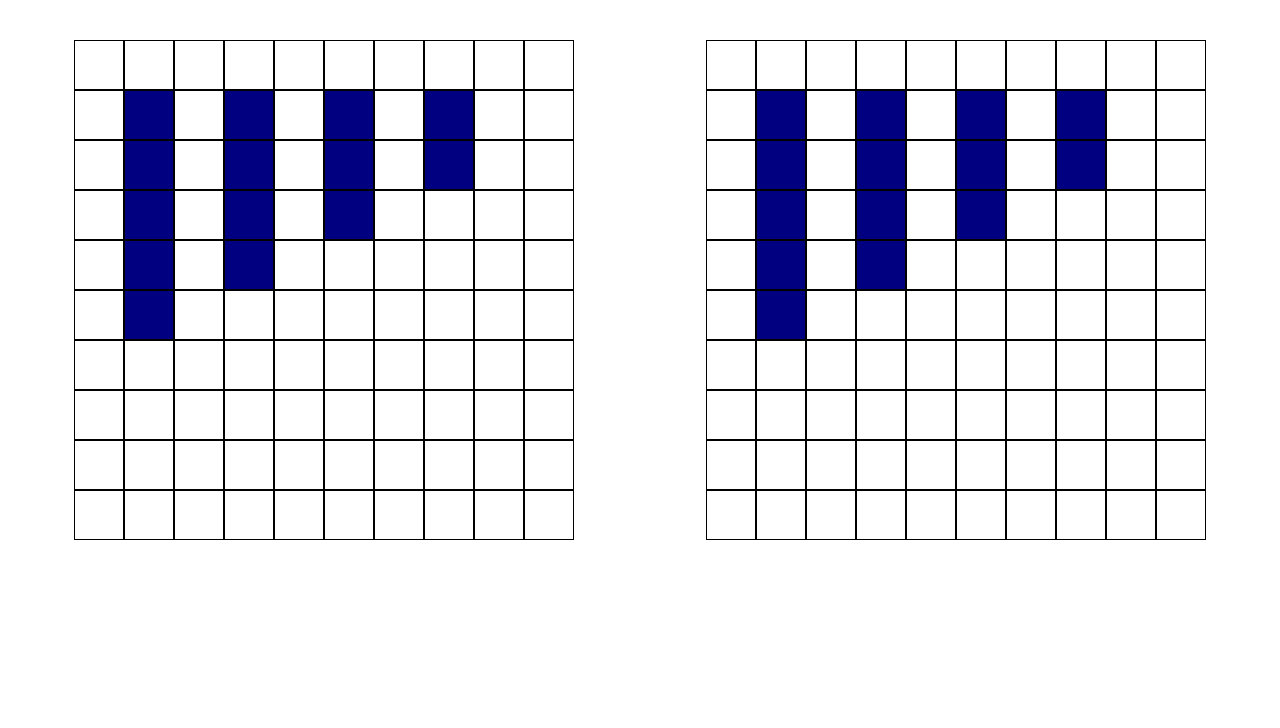
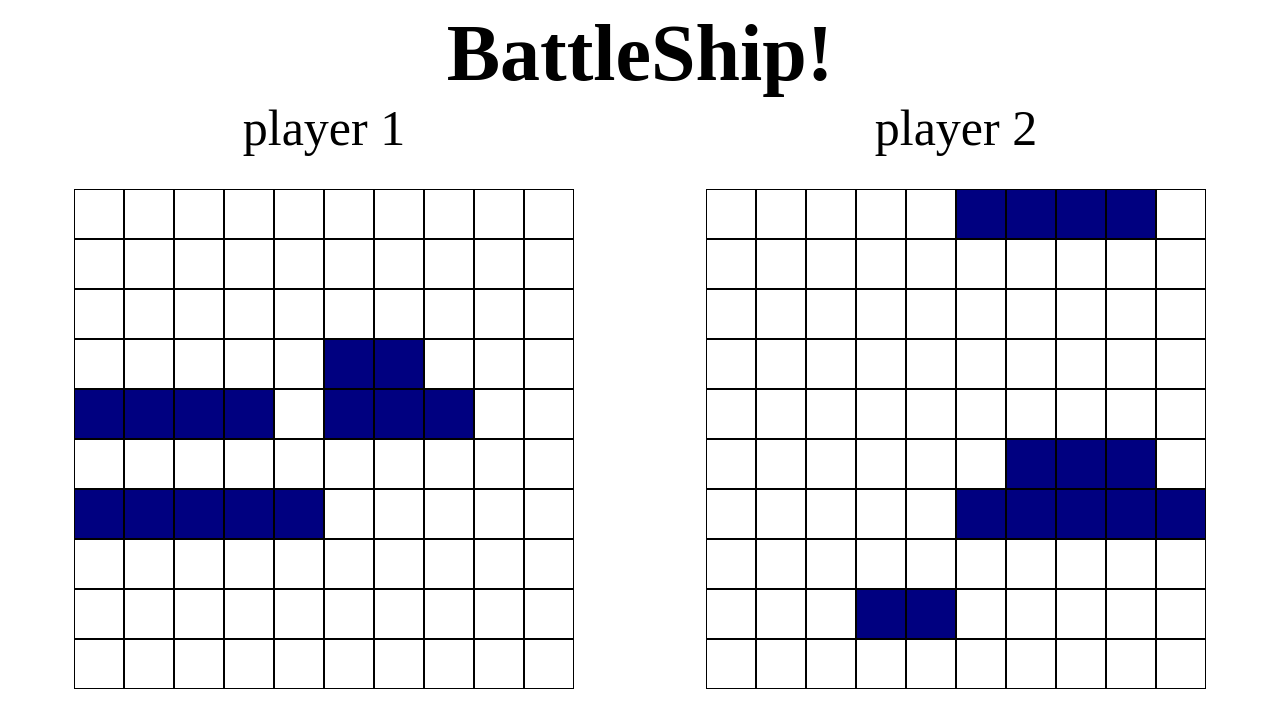
Before and after one commit to Longmann94/battleship-javascript, a website: page index.html in a window 1280 px wide. Drawn offline with Linux system fonts and the light colour scheme.

Commit message:
added randomly placed ships that will check if positions are valid

```diff
--- a/index.html
+++ b/index.html
@@ -7,6 +7,11 @@
     <title>Battleship</title>
   </head>
   <body>
+    <div class="title"></div>
+    <div class="player-title">
+      <div id='player1'></div>
+      <div id='player2'></div>
+    </div>
     <div class="main-container">
 
     </div>
--- a/script.js
+++ b/script.js
@@ -120,7 +120,6 @@ const gameModule = (() => {
     console.log(turn);
     console.log(playerGameBoard.player.playerName);
     if(turn%2 === 1 && playerGameBoard.player.playerName == 'B'){
-      console.log('we got called!');
       if(checkMove(coordinates)){
         playerGameBoard.receiveAttack(coordinates);
         updateBoard();
@@ -128,7 +127,6 @@ const gameModule = (() => {
       }
     }
     else if(turn%2 === 0 && playerGameBoard.player.playerName == 'A'){
-        console.log('we got called!');
         if(checkMove(coordinates)){
           playerGameBoard.receiveAttack(coordinates);
           updateBoard();
@@ -146,20 +144,68 @@ const gameModule = (() => {
     }
   }
 
+  const randomNum = (min, max) => {
+    return Math.floor((Math.random()*max) + min);
+  }
+
+  const generatePosition = (ship, align, playerBoard) => {
+    let shipLength = ship.length;
+    let posArr = [];
+    let truthArr = [];
+    let playerName = playerBoard.player.playerName;
+    let startingPoint = randomNum(1, 98);
+
+    if(align === 'horizontal'){
+      for(let i = 0; i < shipLength; i++)
+      {
+        posArr.push(startingPoint++);
+      }
+    }else if(align === 'vertical'){
+      posArr.push(startingPoint);
+      for(let i = 0; i < shipLength - 1; i++){
+        posArr.push(posArr[i]+10);
+      }
+    }
+
+    if(posArr.find(element => element > 99)){
+      console.log('over 99');
+      return generatePosition(ship, align, playerBoard);
+    }else if(posArr.find(element => element%10 === 9) && posArr.find(element => element%10 === 0)){
+      console.log('out of bound to the right');
+      return generatePosition(ship, align, playerBoard);
+    }
+
+    posArr.forEach(num => truthArr.push(document.querySelector(`#${playerName+num}`).classList.contains('battleship')));
+    if(truthArr.includes(true)){
+      return generatePosition(ship, align, playerBoard);
+    }
+
+    console.log(posArr);
+    return posArr;
+  }
+
+
+
   const initializeGame = () => {
-    //create all ships
-    let aircraftCarrier = new Ship('aircraftCarrier', 5, 0, false, ['11', '21', '31', '41', '51']);
-    let submarine = new Ship('submarine', 4, 0, false, ['13','23','33','43']);
-    let cruiser = new Ship('cruiser', 3, 0, false, ['15', '25', '35']);
-    let patrolBoat = new Ship('patrolBoat', 2, 0, false, ['17', '27']);
+    //add title
+    document.querySelector('.title').textContent = 'BattleShip!';
+    document.querySelector('#player1').textContent = 'player 1';
+    document.querySelector('#player2').textContent = 'player 2';
 
-    let aircraftCarrier1 = new Ship('aircraftCarrier', 5, 0, false, ['11', '21', '31', '41', '51']);
-    let submarine1 = new Ship('submarine', 4, 0, false, ['13','23','33','43']);
-    let cruiser1 = new Ship('cruiser', 3, 0, false, ['15', '25', '35']);
-    let patrolBoat1 = new Ship('patrolBoat', 2, 0, false, ['17', '27']);
     //create players
     player1 = new Player('A', false);
     player2 = new Player('B', false);
+
+    //create all ships
+    let aircraftCarrier = new Ship('aircraftCarrier', 5, 0, false);
+    let submarine = new Ship('submarine', 4, 0, false);
+    let cruiser = new Ship('cruiser', 3, 0, false);
+    let patrolBoat = new Ship('patrolBoat', 2, 0, false);
+
+    let aircraftCarrier1 = new Ship('aircraftCarrier', 5, 0, false);
+    let submarine1 = new Ship('submarine', 4, 0, false);
+    let cruiser1 = new Ship('cruiser', 3, 0, false);
+    let patrolBoat1 = new Ship('patrolBoat', 2, 0, false);
 
     //create board
     player1Gameboard = new Gameboard(100, player1, [aircraftCarrier, submarine, cruiser, patrolBoat]);
@@ -168,21 +214,65 @@ const gameModule = (() => {
     player1Gameboard.createGameBoard();
     player2Gameboard.createGameBoard();
 
-    player1Gameboard.ships.forEach(ship => player1Gameboard.placeShip(ship));
-    player2Gameboard.ships.forEach(ship => player2Gameboard.placeShip(ship));
-
     playerGridA = document.querySelector(`#${player1.playerName}`).childNodes;
     playerGridB = document.querySelector(`#${player2.playerName}`).childNodes;
 
     playerGridA.forEach(grid => grid.addEventListener('click', (e) => selectGrid(e, player1Gameboard)));
     playerGridB.forEach(grid => grid.addEventListener('click', (e) => selectGrid(e, player2Gameboard)));
+
+    async function player1SetShips(){
+
+      try{
+        aircraftCarrier.position = await generatePosition(aircraftCarrier, 'horizontal', player1Gameboard);
+        player1Gameboard.placeShip(aircraftCarrier);
+        submarine.position = await generatePosition(submarine, 'horizontal', player1Gameboard);
+        player1Gameboard.placeShip(submarine);
+        cruiser.position = await generatePosition(cruiser, 'horizontal', player1Gameboard);
+        player1Gameboard.placeShip(cruiser);
+        patrolBoat.position = await generatePosition(patrolBoat, 'horizontal', player1Gameboard);
+        player1Gameboard.placeShip(patrolBoat);
+      } catch (err){
+        console.log(err);
+      }
+
+    }
+
+    player1SetShips();
+
+    async function player2SetShips(){
+
+      try{
+        aircraftCarrier1.position = await generatePosition(aircraftCarrier1, 'horizontal', player2Gameboard);
+        player2Gameboard.placeShip(aircraftCarrier1);
+        submarine1.position = await generatePosition(submarine1, 'horizontal', player2Gameboard);
+        player2Gameboard.placeShip(submarine1);
+        cruiser1.position = await generatePosition(cruiser1, 'horizontal', player2Gameboard);
+        player2Gameboard.placeShip(cruiser1);
+        patrolBoat1.position = await generatePosition(patrolBoat1, 'horizontal', player2Gameboard);
+        player2Gameboard.placeShip(patrolBoat1);
+      } catch (err){
+        console.log(err);
+      }
+
+    }
+
+    player2SetShips();
   }
 
   const updateBoard = () => {
+
+    let boardA = document.querySelector(`#${player1.playerName}`);
+    let boardB = document.querySelector(`#${player2.playerName}`);
+
     if(player1Gameboard.checkAllShipsSunk() === true){
-      console.log('player 1 ships are all sunk, player 2 Wins!');
+      document.querySelector('.title').textContent = 'player 1 ships are all destroyed, player 2 Wins!';
+      //clone elements to remove all EventListeners
+      boardA.replaceWith(boardA.cloneNode(true));
+      boardB.replaceWith(boardB.cloneNode(true));
     }else if (player2Gameboard.checkAllShipsSunk() === true){
-      console.log('player 2 ships are all sunk, player 1 Wins!');
+      document.querySelector('.title').textContent = 'player 2 ships are all destroyed, player 1 Wins!';
+      boardA.replaceWith(boardA.cloneNode(true));
+      boardB.replaceWith(boardB.cloneNode(true));
     }
   }
 
--- a/style.css
+++ b/style.css
@@ -1,7 +1,25 @@
+.body{
+  font-family: Arial, Helvetica, sans-serif;
+  display: grid;
+  grid: 100px 50px 1fr / 1fr;
+}
+
+.player-title{
+  display: grid;
+  grid: 1fr/ 1fr 1fr;
+  text-align: center;
+  font-size: 50px;
+}
 
 .main-container {
   display: grid;
   grid: 1fr / repeat(2, 1fr);
+}
+
+.title {
+  font-size: 5rem;
+  font-weight: bold;
+  text-align: center;
 }
 
 .gameboard {
@@ -30,5 +48,5 @@
 }
 
 .miss {
-  background: black;
+  background: grey;
 }
```
